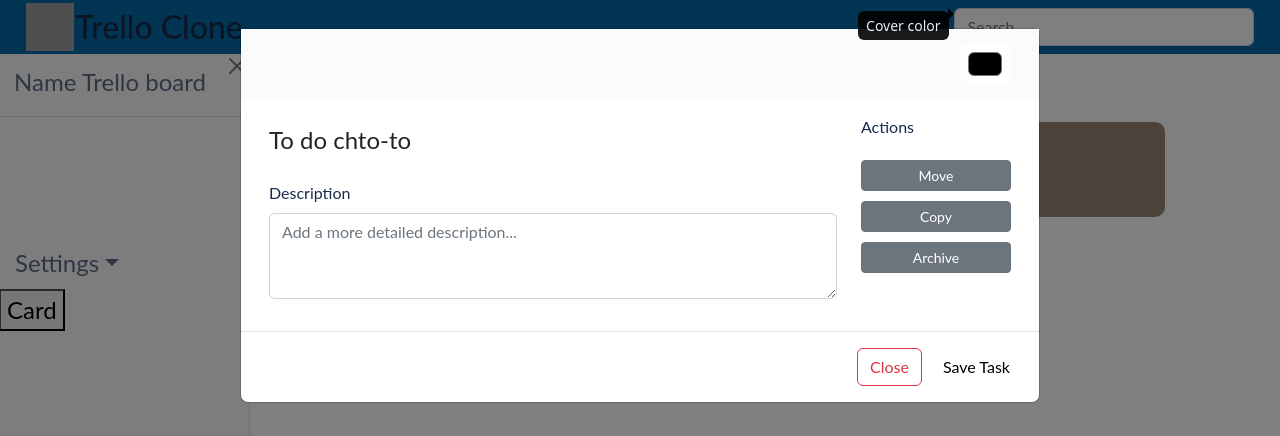
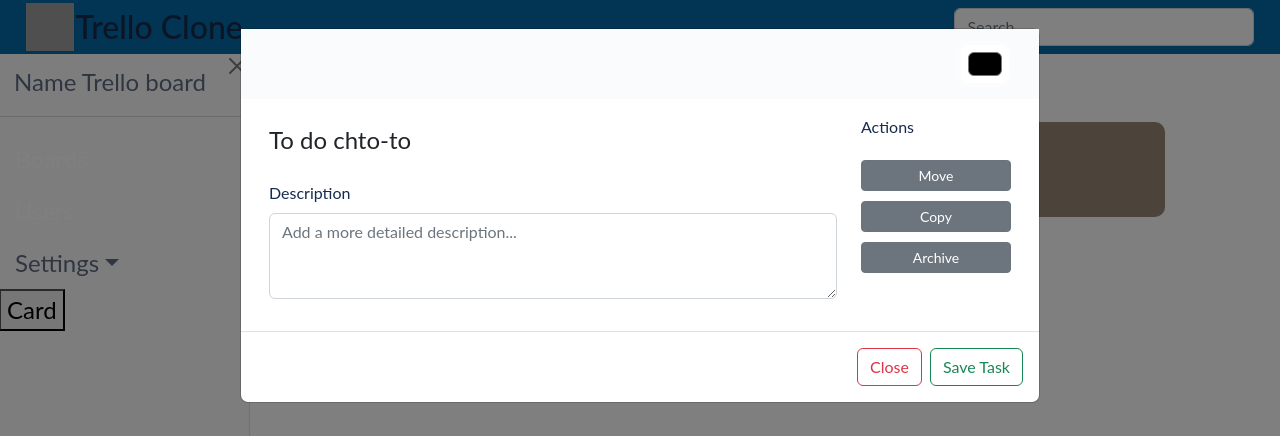
Before and after one commit to Veronchi/Rs-Clone, a React (Create React App) app: page /boards in a window 1280 px wide. Both pictures are taken after a click on the button "Card". Shown: the top 436 px of the page. Built offline with nearby package versions, Linux system fonts and the light colour scheme; grey boxes are pictures that could not be loaded; a web font is replaced by a local one.

Commit message:
refactor: rename files and components name

```diff
--- a/src/components/Aside/aside.tsx
+++ b/src/components/Aside/aside.tsx
@@ -4,7 +4,7 @@ import Navbar from 'react-bootstrap/Navbar';
 import NavDropdown from 'react-bootstrap/NavDropdown';
 import CloseButton from 'react-bootstrap/CloseButton';
 import './aside.scss';
-import { CardTaskEdit } from '../CardTaskEdit/CardTaskEdit';
+import { TaskEdit } from '../TaskEdit/TaskEdit';
 
 const Aside = (): JSX.Element => {
   const [isModal, setIsModal] = useState<boolean>(false);
@@ -49,7 +49,7 @@ const Aside = (): JSX.Element => {
           Card
         </button>
       </div>
-      {isModal ? <CardTaskEdit show={isModal} handleModal={handleModalClose} /> : null}
+      {isModal ? <TaskEdit show={isModal} handleModal={handleModalClose} /> : null}
     </aside>
   );
 };
--- a/src/components/CardTaskEdit/CardTaskEdit.tsx
+++ b/src/components/TaskEdit/TaskEdit.tsx
@@ -8,9 +8,9 @@ import Container from 'react-bootstrap/Container';
 import Row from 'react-bootstrap/Row';
 import Col from 'react-bootstrap/Col';
 import { IModal } from '../../interfaces';
-import './CardTaskEdit.scss';
+import './TaskEdit.scss';
 
-export const CardTaskEdit = ({ show, handleModal }: IModal): JSX.Element => {
+export const TaskEdit = ({ show, handleModal }: IModal): JSX.Element => {
   const [title, setTitle] = useState<string>('To do chto-to');
   const [isNameBlock, setName] = useState<boolean>(true);
   const [cover, setCover] = useState<string>('');
@@ -32,10 +32,11 @@ export const CardTaskEdit = ({ show, handleModal }: IModal): JSX.Element => {
         style={{ backgroundColor: cover }}
       >
         <OverlayTrigger
-          key="left"
+          defaultShow
+          key="bottom"
           placement="left"
           overlay={(
-            <Tooltip id="tooltip-left">
+            <Tooltip id="tooltip-bottom">
               Cover color
             </Tooltip>
           )}
@@ -113,7 +114,7 @@ export const CardTaskEdit = ({ show, handleModal }: IModal): JSX.Element => {
         <Button variant="outline-danger" onClick={handleModal}>
           Close
         </Button>
-        <Button className="save-btn" onClick={handleModal}>
+        <Button className="save-btn" variant="outline-success" onClick={handleModal}>
           Save Task
         </Button>
       </Modal.Footer>
```
Also changed, not shown: src/components/TaskEdit/TaskEdit.scss (renamed from src/components/CardTaskEdit/CardTaskEdit.scss).
